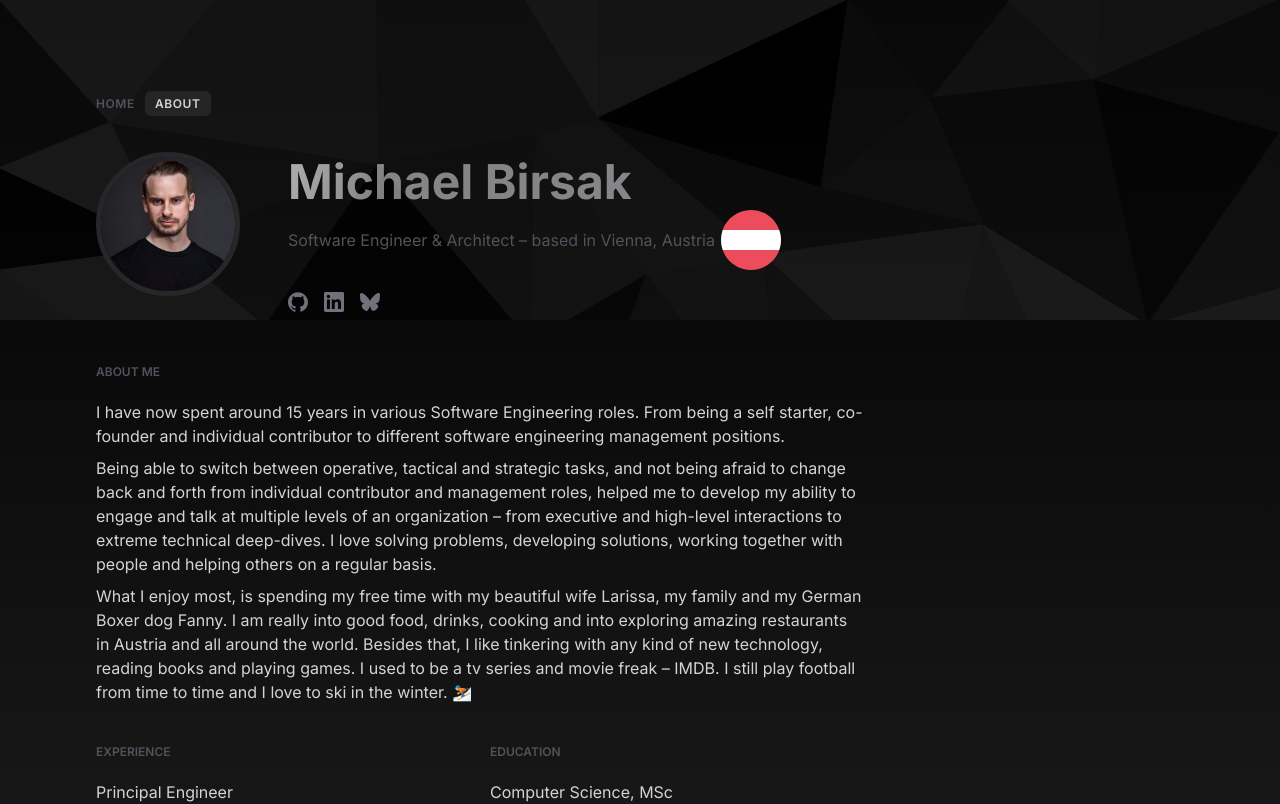
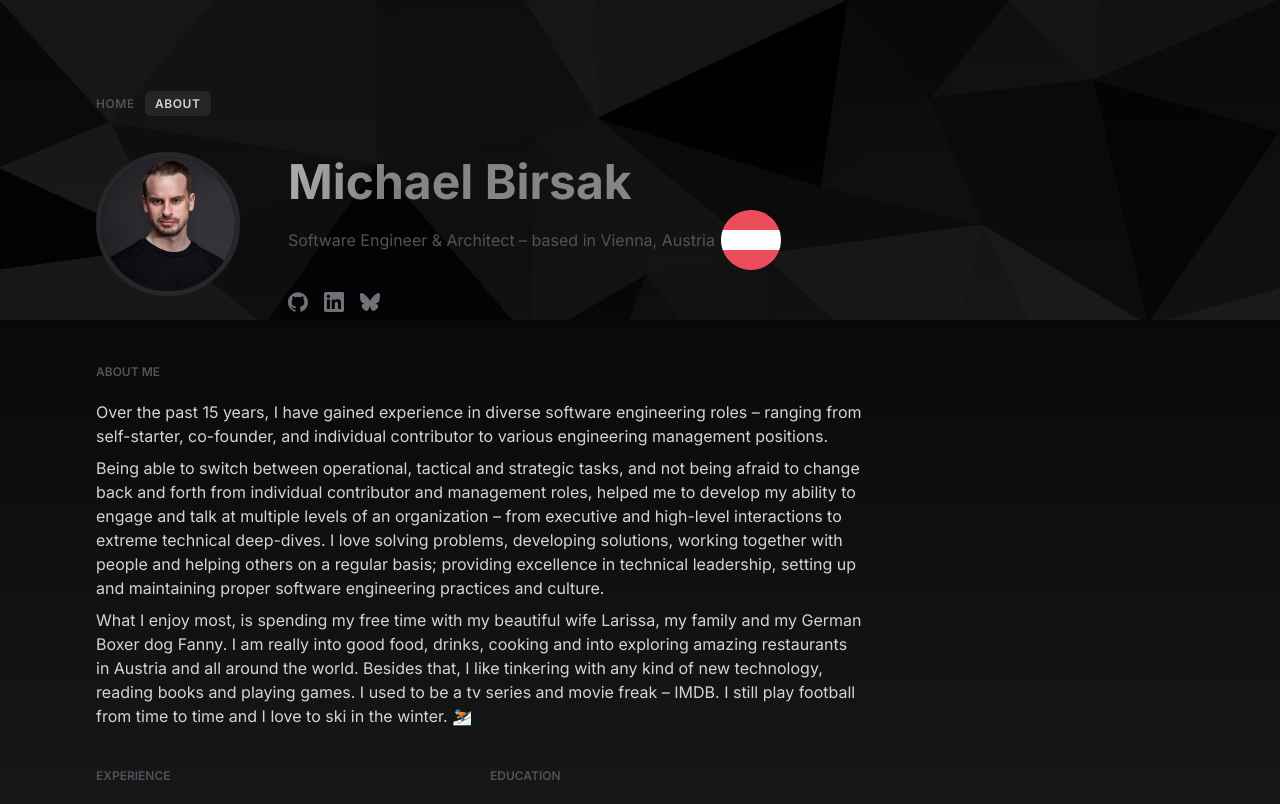
Before and after one commit to birsi/birsak.net, a Next.js app: page /about in a window 1280 px wide. Shown: the top 804 px of the page. Built offline with nearby package versions, Linux system fonts and the light colour scheme.

Commit message:
feat: update content and dependencies

```diff
--- a/app/about/page.jsx
+++ b/app/about/page.jsx
@@ -65,18 +65,20 @@ export default function About() {
     <main className="pt-8 max-w-3xl">
       <h2>About me</h2>
       <p className="pb-2">
-        I have now spent around 15 years in various Software Engineering roles.
-        From being a self starter, co-founder and individual contributor to
-        different software engineering management positions.
+        Over the past 15 years, I have gained experience in diverse
+        software engineering roles – ranging from self-starter, co-founder,
+        and individual contributor to various engineering management
+        positions.
       </p>
       <p className="pb-2">
-        Being able to switch between operative, tactical and strategic tasks,
+        Being able to switch between operational, tactical and strategic tasks,
         and not being afraid to change back and forth from individual
         contributor and management roles, helped me to develop my ability to
         engage and talk at multiple levels of an organization – from executive
-        and high-level interactions to extreme technical deep-dives. I love
-        solving problems, developing solutions, working together with people and
-        helping others on a regular basis.
+        and high-level interactions to extreme technical deep-dives. I love solving
+        problems, developing solutions, working together with people and helping others on a
+        regular basis; providing excellence in technical leadership, setting up and maintaining
+        proper software engineering practices and culture.
       </p>
       <p className="pb-5">
         What I enjoy most, is spending my free time with my beautiful wife
--- a/app/page.jsx
+++ b/app/page.jsx
@@ -5,8 +5,8 @@ export default function Home() {
     <main className="pt-8 max-w-3xl">
       <h2>Hello!</h2>
       <p className="pb-2">
-        I&apos;m Michael and I&apos;m a Software Engineer at heart, highly
-        interested in everything around software and solution architecture.
+        I&apos;m Michael and I&apos;m a Software Engineer at heart with a strong passion for software and solution architecture.
+         I work across both frontend and backend engineering, with a particular interest in infrastructure, cloud and emerging AI topics.
         I&apos;m currently a{" "}
         <span className="font-semibold">Principal Engineer</span> at{" "}
         <a
@@ -16,13 +16,12 @@ export default function Home() {
         >
           Bitpanda <OpenInNewTabIcon />
         </a>{" "}
-        where I oversee the solution architecture for business critical systems and services within the
-        domains of user identity & access management, internal tooling for operations and regulatory compliance.
+        where I oversee and contribute to the solution architecture for business critical systems and services within the domains of user
+        identity & access management, internal tooling for operations and regulatory compliance as well as payments infrastructure.
       </p>
       <p className="pb-5">
-        I&apos;m happiest when I can
-        get my hands dirty, build and create things and simply get things done. I also love to build teams, get high-quality products to market and build
-        companies up for success!
+        I&apos;m happiest when I can get my hands dirty, build and create things and simply get things done. I enjoy building teams, bringing high-quality products to
+        market and setting up companies for long-term success.
       </p>
       <h2>Latest Activity</h2>
       <ul className="list-none list-inside space-y-3">
```
Also changed, not shown: 1 other file (tests, documents, lock files or other folders).
